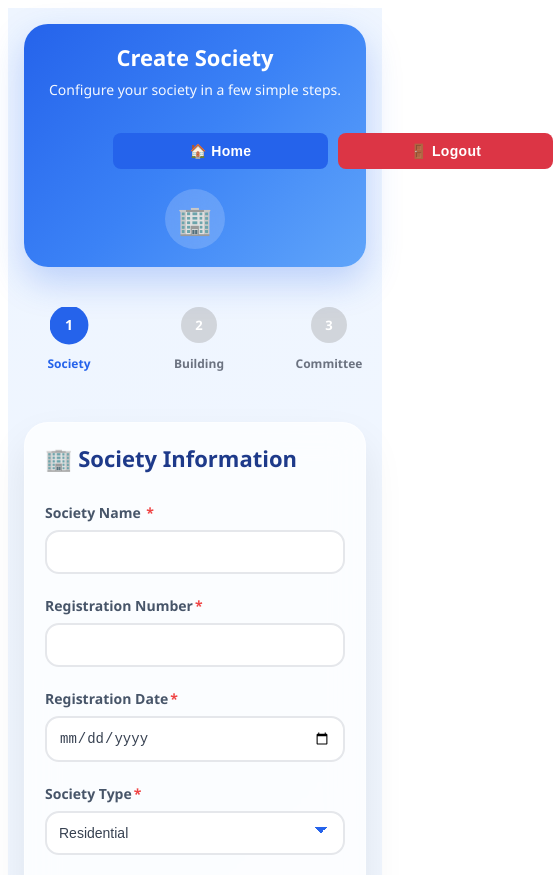
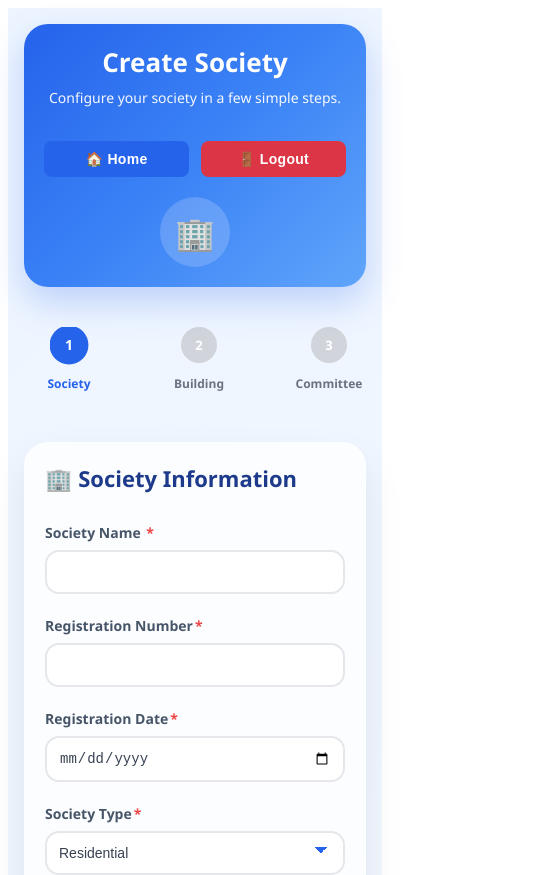
Before and after one commit to saclon-nsp/learningAI, an Angular app: page /create-society in a window 390 px wide. Shown: the top 875 px of the page, 553 px wide, since content can reach past the window. Built offline with nearby package versions, Linux system fonts and the light colour scheme; sample sign-in values are in the browser's storage.

Commit message:
number field changes

```diff
--- a/src/app/auth/login/email-login/email-login.ts
+++ b/src/app/auth/login/email-login/email-login.ts
@@ -97,9 +97,9 @@ export class EmailLogin implements OnInit {
 
           this.popupService.success(
 
-            res.message || 'Login Successful',
+            res.message || 'Redirecting you to dashboard',
 
-            'Welcome'
+            'Login Successful'
 
           );
 
--- a/src/app/auth/login/otp-login/otp-login.ts
+++ b/src/app/auth/login/otp-login/otp-login.ts
@@ -141,7 +141,7 @@ export class OtpLogin {
 
     }
 
-    if (this.otp.length !== 6) {
+    if (this.otp.toString().length !== 6) {
 
       this.errorMessage = 'OTP must be 6 digits';
       return;
@@ -156,12 +156,17 @@ export class OtpLogin {
 
       this.isLoadingVO.set(false);
 
-      this.redirectToHome.set(true);
+      // this.redirectToHome.set(true);
+      this.redirectToHome.set(false);
+      this.popupService.error(
+        'The OTP you entered is incorrect or has expired',
+        'Login Failed'
+      );
 
-      this.popupService.success(
-        'Login Successful',
-        'Welcome Back'
-      );
+      // this.popupService.success(
+      //   'Login Successful',
+      //   'Redirecting you to dashboard'
+      // );
 
     }, 4000);
 
--- a/src/app/auth/login/username-login/username-login.ts
+++ b/src/app/auth/login/username-login/username-login.ts
@@ -91,9 +91,9 @@ export class UsernameLogin implements OnInit {
 
           this.popupService.success(
 
-            res.message || 'Login Successful',
+            res.message || 'Redirecting you to dashboard',
 
-            'Welcome'
+            'Login Successful'
 
           );
 
--- a/src/app/auth/signup/otp-signup/otp-signup.ts
+++ b/src/app/auth/signup/otp-signup/otp-signup.ts
@@ -120,7 +120,7 @@ export class OtpSignup {
 
     }
 
-    if (this.otp.length !== 6) {
+    if (this.otp.toString().length !== 6) {
 
       this.errorMessage = 'OTP must be 6 digits';
       return;
@@ -154,7 +154,7 @@ export class OtpSignup {
         // this.successMessage = 'OTP sent successfully';
 
         this.redirectToLogin.set(true);
-        this.popupService.success('Your phone number has been verified successfully.', 'OTP Verified');
+        this.popupService.success('Your phone number has been verified successfully', 'OTP Verified');
 
 
       },
--- a/src/app/features/society/create-society/create-society.css
+++ b/src/app/features/society/create-society/create-society.css
@@ -347,7 +347,46 @@ input[type="file"] {
     padding: 14px;
 
     border: 2px dashed #3b82f6;
+/* Mobile */
+@media (max-width: 768px) {
 
+    .page-header {
+        flex-direction: column;
+        align-items: center;
+        text-align: center;
+        padding: 20px;
+        gap: 20px;
+    }
+
+    .header-actions {
+        margin: 0;
+        width: 100%;
+        justify-content: center;
+        flex-wrap: wrap;
+        gap: 12px;
+    }
+
+    .home-btn,
+    .logout-btn {
+        flex: 1;
+        min-width: 130px;
+        max-width: 180px;
+    }
+
+    .header-icon {
+        width: 70px;
+        height: 70px;
+        font-size: 32px;
+    }
+
+    .header-content h1 {
+        font-size: 26px;
+    }
+
+    .header-content p {
+        font-size: 14px;
+    }
+}
     border-radius: 16px;
 
     background: #f8fbff;
@@ -1367,3 +1406,44 @@ hr{
     }
 
 }
+
+/* Mobile */
+@media (max-width: 768px) {
+
+    .page-header {
+        flex-direction: column;
+        align-items: center;
+        text-align: center;
+        padding: 20px;
+        gap: 20px;
+    }
+
+    .header-actions {
+        margin: 0;
+        width: 100%;
+        justify-content: center;
+        flex-wrap: wrap;
+        gap: 12px;
+    }
+
+    .home-btn,
+    .logout-btn {
+        flex: 1;
+        min-width: 130px;
+        max-width: 180px;
+    }
+
+    .header-icon {
+        width: 70px;
+        height: 70px;
+        font-size: 32px;
+    }
+
+    .header-content h1 {
+        font-size: 26px;
+    }
+
+    .header-content p {
+        font-size: 14px;
+    }
+}
```
